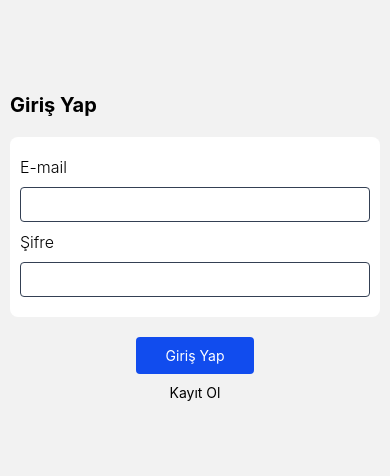
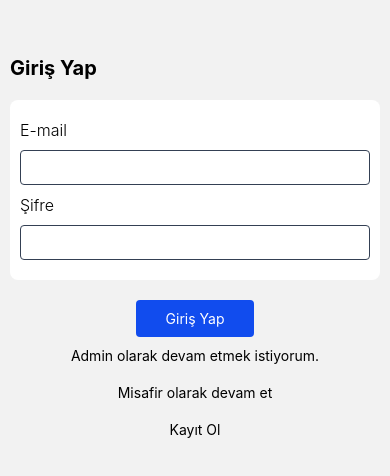
Before and after one commit to aiehtshw/Library_App, a React Native app: screen / in a window 390 px wide. Shown: the part 170-646 px from the top of the page. Built offline with nearby package versions, Linux system fonts and the light colour scheme.

Commit message:
- continue with admin and guest were added

```diff
--- a/src/screens/auth/login/index.tsx
+++ b/src/screens/auth/login/index.tsx
@@ -12,6 +12,7 @@
 import styles from './styles';
 import LocalStorage from '../../../db';
 import {BookUtils} from '../../../db/BookUtils';
+import { UserTypes } from '../../../db/Enums';
 
 type LoginProps = NativeStackScreenProps<AuthStackParamList, AuthScreens.Login>;
 
@@ -41,6 +42,21 @@
       value: event.password,
     },
   ];
+
+  const onContinueWithAdminPress = () => {
+    BookUtils.syncRedux();dispatch(setUser({
+      title: UserTypes.Admin,
+    }))
+    dispatch(setIsLoggedIn(true));
+  }
+
+  const onContinueWithGuestPress = () => {
+    BookUtils.syncRedux();
+    dispatch(setUser({
+      title: UserTypes.Guest,
+    }))
+    dispatch(setIsLoggedIn(true));
+  }
 
   const onLoginPress = () => {
     if (event.email && event.password) {
@@ -83,6 +99,12 @@
         <TouchableOpacity style={styles.loginButton} onPress={onLoginPress}>
           <Text style={styles.loginButtonText}>{LocalizedString.login}</Text>
         </TouchableOpacity>
+        <TouchableOpacity style={styles.signUpButton} onPress={onContinueWithAdminPress}>
+          <Text>{LocalizedString.continueWithAdmin}</Text>
+        </TouchableOpacity>
+        <TouchableOpacity style={styles.signUpButton} onPress={onContinueWithGuestPress}>
+          <Text>{LocalizedString.continueWithGuest}</Text>
+        </TouchableOpacity>
         <TouchableOpacity style={styles.signUpButton} onPress={onSignUpPress}>
           <Text>{LocalizedString.signUp}</Text>
         </TouchableOpacity>
--- a/src/screens/main/bookDetail/index.tsx
+++ b/src/screens/main/bookDetail/index.tsx
@@ -53,7 +53,7 @@
       <Text style={styles.label}>{LocalizedString.description}</Text>
       <Text style={styles.descriptionText}>{BOOK_DETAIL.description}</Text>
       {
-        userState.title === UserTypes.User &&
+        userState.title === UserTypes.Admin &&
         <TouchableOpacity style={styles.deleteBook} onPress={onDeleteBookPress}>
           <MaterialCommunityIcons name="delete" size={24} color={Colors.White} />
         </TouchableOpacity>
--- a/src/utils/languages/locales/tr.ts
+++ b/src/utils/languages/locales/tr.ts
@@ -19,6 +19,8 @@
 };
 
 const Labels = {
+  continueWithAdmin: 'Admin olarak devam et',
+  continueWithGuest: 'Misafir olarak devam et',
   eMail: 'E-mail',
   login: 'Giriş Yap',
   signUp: 'Kayıt Ol',
```
